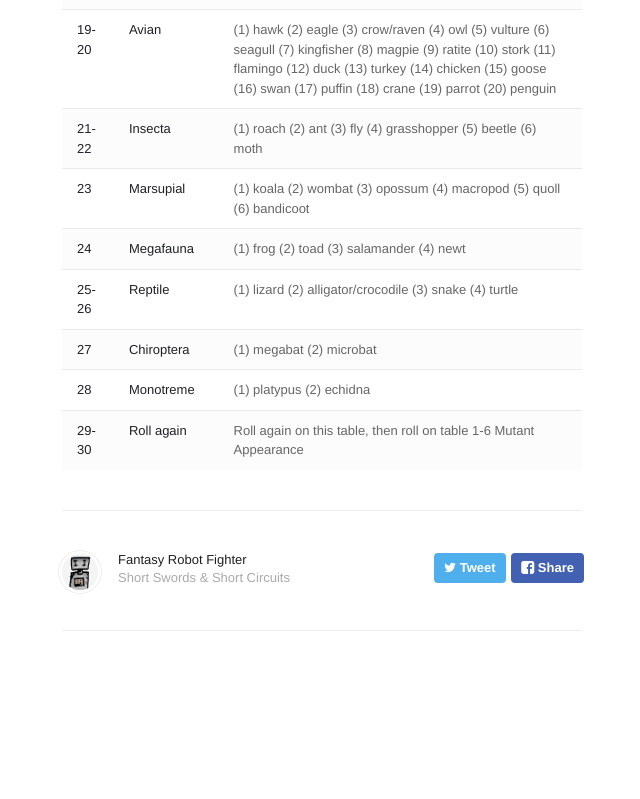
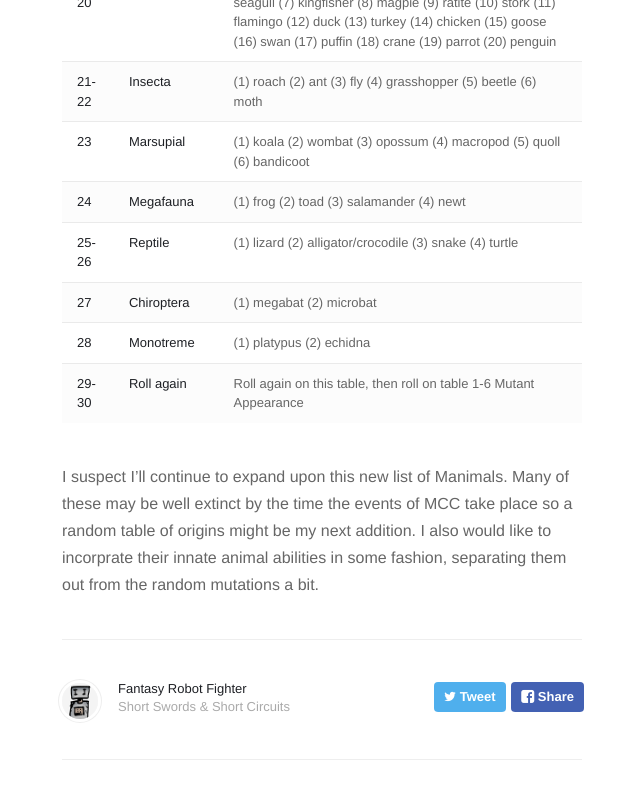
Before and after one commit to FantasyRobotFighter/fantasyrobotfighter.github.io, a Jekyll site: the page built from _posts/2018-11-09-More-Manimals.md, in a window 1280 px wide and 900 px high, scrolled down 1830 px. Shown: the top 799 px of the window, without its empty margins (318-958 px from the left). Built offline with Jekyll 4.4.1, drawn with Linux system fonts in a browser that asks for light colours; nearby versions of some CDN libraries; before the commit the page ends 2601 px from its top, so only the background shows below that; some of the changed text lies outside the part shown.

Commit message:
Update _posts/2018-11-09-More-Manimals.md

```diff
--- a/_posts/2018-11-09-More-Manimals.md
+++ b/_posts/2018-11-09-More-Manimals.md
@@ -176,6 +176,9 @@ As someone who grew up playing Palladium RPGs like Heros Unlimited, Rifts, and A
 		<td width="350" padding="2px">Roll again on this table, then roll on table 1-6 Mutant Appearance
 		</td>
 	</tr>
+</table>
+
+I suspect I’ll continue to expand upon this new list of Manimals. Many of these may be well extinct by the time the events of MCC take place so a random table of origins might be my next addition. I also would like to incorprate their innate animal abilities in some fashion, separating them out from the random mutations a bit.
 
 [jekyll-gh]: https://github.com/mojombo/jekyll
 [jekyll]:    http://jekyllrb.com
```
